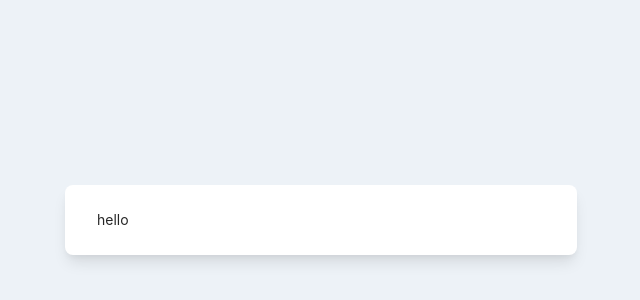
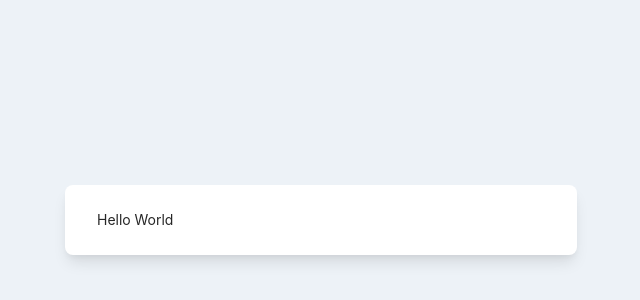
Before and after one commit to Ynewtime/star-dust, a Next.js app: page /center in a window 1280 px wide. Shown: the part 172-472 px from the top of the page, without its empty margins (319-959 px from the left). Built offline with nearby package versions, Linux system fonts and the light colour scheme.

Commit message:
dependencies updated

```diff
--- a/pages/center.tsx
+++ b/pages/center.tsx
@@ -2,7 +2,7 @@ export default function IndexPage() {
   return (
     <div className="flex items-center justify-center bg-gray-200 h-screen">
       <div className="w-full max-w-sm sm:max-w-md md:max-w-lg">
-        <div className="bg-white shadow-lg rounded-lg px-8 py-6 mb-4">hello</div>
+        <div className="bg-white shadow-lg rounded-lg px-8 py-6 mb-4">Hello World</div>
       </div>
     </div>
   );
```
Also changed, not shown: package.json (+10 -10 lines).
